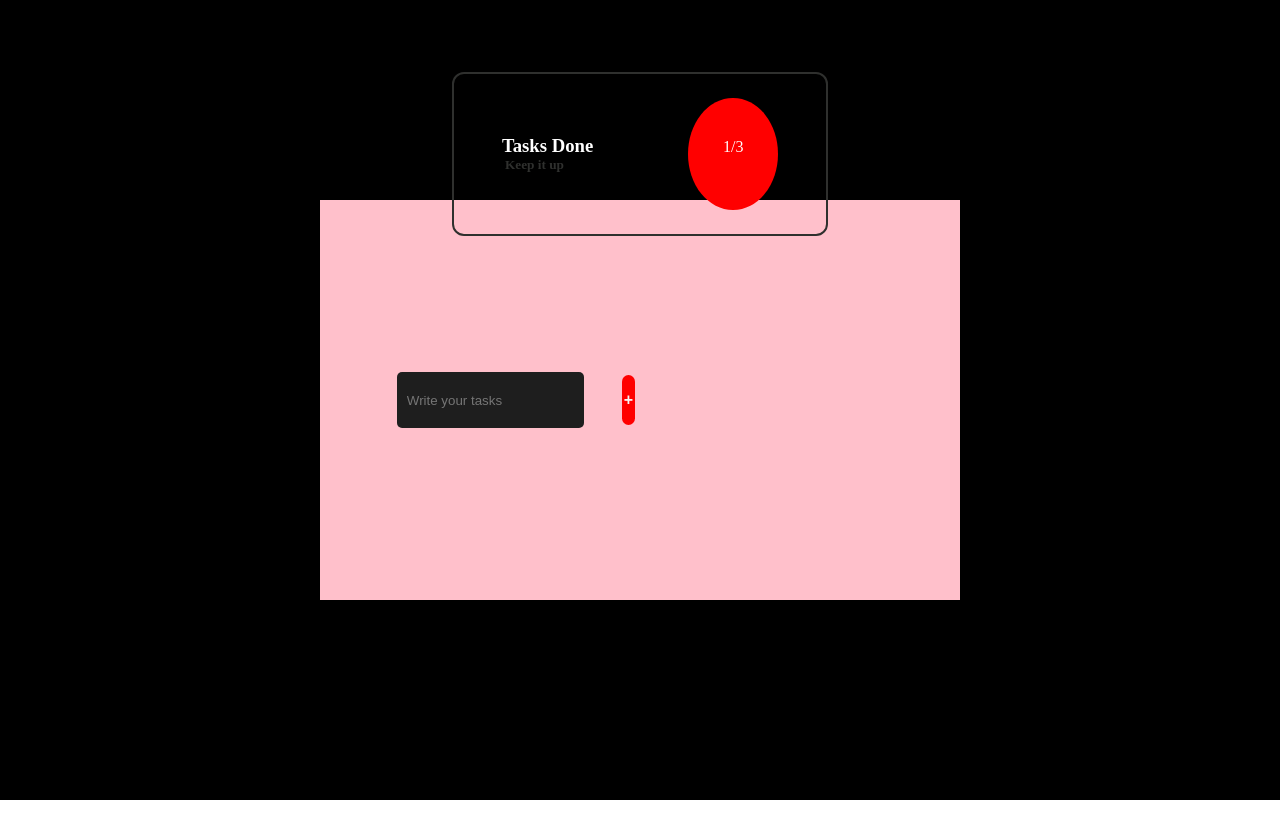
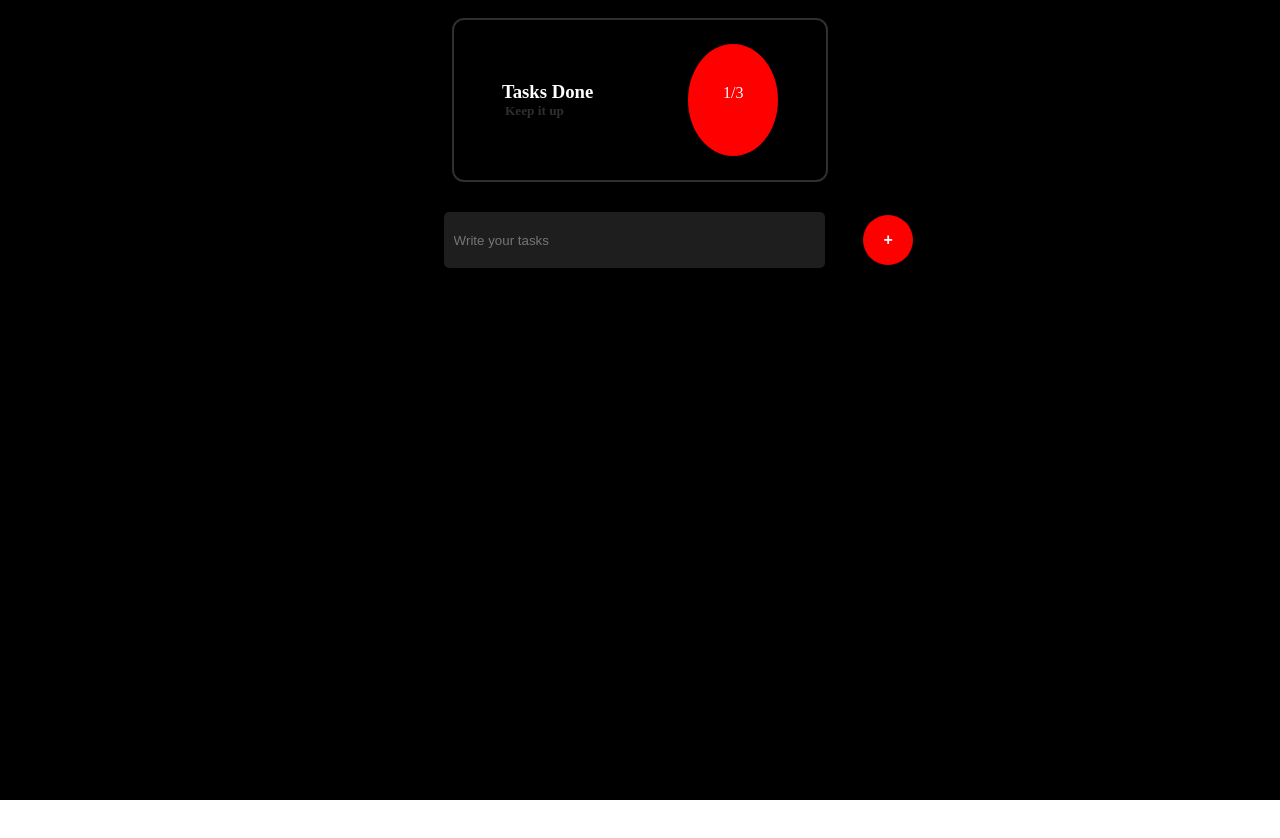
Before and after one commit to jayshreee10/KARO, a React (Vite) app: page / in a window 1280 px wide. Shown: the top 838 px of the page. Before the commit the page ends 800 px from the top, so only its background shows below. Built offline with nearby package versions, Linux system fonts and the light colour scheme.

Commit message:
fix : ui

```diff
--- a/src/App.jsx
+++ b/src/App.jsx
@@ -4,14 +4,6 @@ import "./App.css";
 function App() {
   return (
     <div
-      style={{
-        backgroundColor: "black",
-        height: "100vh",
-        display: "flex",
-        justifyContent: "center",
-        alignItems : "center",
-
-      }}
     >
       <ToDo />
     </div>
--- a/src/TaskBox.jsx
+++ b/src/TaskBox.jsx
@@ -16,14 +16,16 @@ function addTasks(){
 }
 
   return (
+    <div >
     <div
       style={{
-       backgroundColor :"pink",
+      //  backgroundColor :"pink",
         display: "flex",
         justifyContent: "center",
+        // flexDirection:"column",
         alignItems : "center",
-        width : "50vw",
-        height:"50vh",
+        width : "100vw",
+        height:"10vh",
         // position:"absolute",
         // top:"35vh"
 
@@ -66,7 +68,7 @@ function addTasks(){
           +
 
         </button>
-
+        </div>
         <Task items={items}></Task>
     </div>
   );
--- a/src/TaskList.jsx
+++ b/src/TaskList.jsx
@@ -5,15 +5,23 @@ import appColors from "./services/colors";
 
 function TaskList(props) {
   const data = props.data;
-//  data.map((todo) => <li key={todo.toString()}>{todo}</li>);
 
   return (
+    <div
+      style={{
+
+        display: "flex",
+        alignItems: "center",
+        justifyContent: "center",
+        marginBottom: "1%",
+      }}
+    >
       <div
         style={{
           border: `2px solid ${appColors.borderbox}`,
           borderRadius: "5px",
           height: "7vh",
-        width: "30vw",
+          width: "29.3vw",
           backgroundColor: appColors.secondary,
           textAlign: "center",
           display: "flex",
@@ -48,6 +56,7 @@ function TaskList(props) {
           <MdDeleteOutline style={{ color: "black", color: "whitesmoke" }} />
         </div>
       </div>
+    </div>
   );
 }
 export default TaskList;
--- a/src/TasksCount.jsx
+++ b/src/TasksCount.jsx
@@ -2,19 +2,19 @@ import React from "react";
 import appColors from "./services/colors";
 function Count() {
   return (
+    <div style={{height:"25vh",width:"100vw",display:"flex",alignItems:"center",justifyContent:"center"}}>
       <div
         style={{
           border: `2px solid ${appColors.borderbox}`,
           borderRadius: "12px",
           height: "20vh",
           width: "29vw",
-        // backgroundColor: "pink",
+
+          margin:"5%",
           color: "white",
           display: "flex",
           justifyContent: "space-around",
           alignItems: "center",
-        position:"absolute",
-        top:"9vh"
         }}
       >
         <div>
@@ -45,6 +45,7 @@ function Count() {
           </div>
         </div>
       </div>
+    </div>
   );
 }
 export default Count;
--- a/src/ToDo.jsx
+++ b/src/ToDo.jsx
@@ -1,15 +1,15 @@
 import React from "react";
 import TaskBox from "./TaskBox";
 import Count from "./TasksCount";
-import TaskList from "./TaskList";
+
 function ToDo() {
   return (
     <div
       className="background"
       style={{
-        // backgroundColor: "black",
-        height: "50vh",
-        width: "70vh",
+        backgroundColor: "black",
+        height: "100vh",
+        width: "100vw",
         display: "flex",
         flexDirection: "column",
         justifyContent: "space-around",
```
Lines whose indentation alone changed are shown as unchanged.
